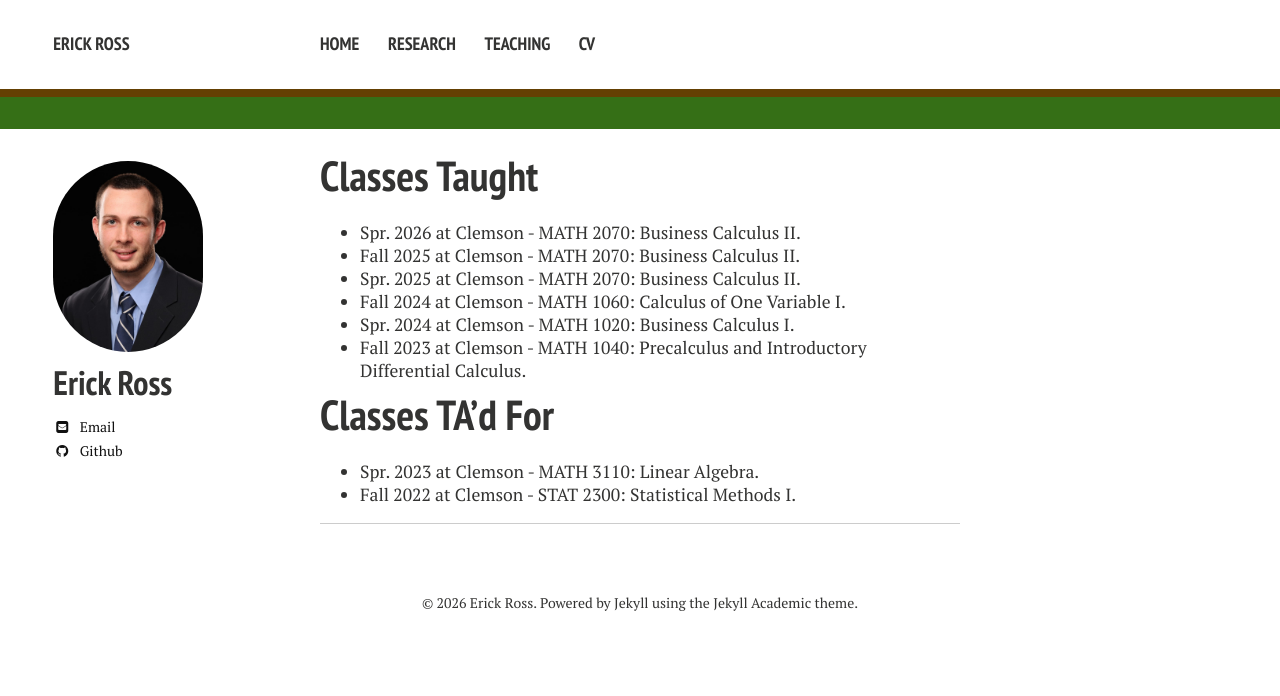
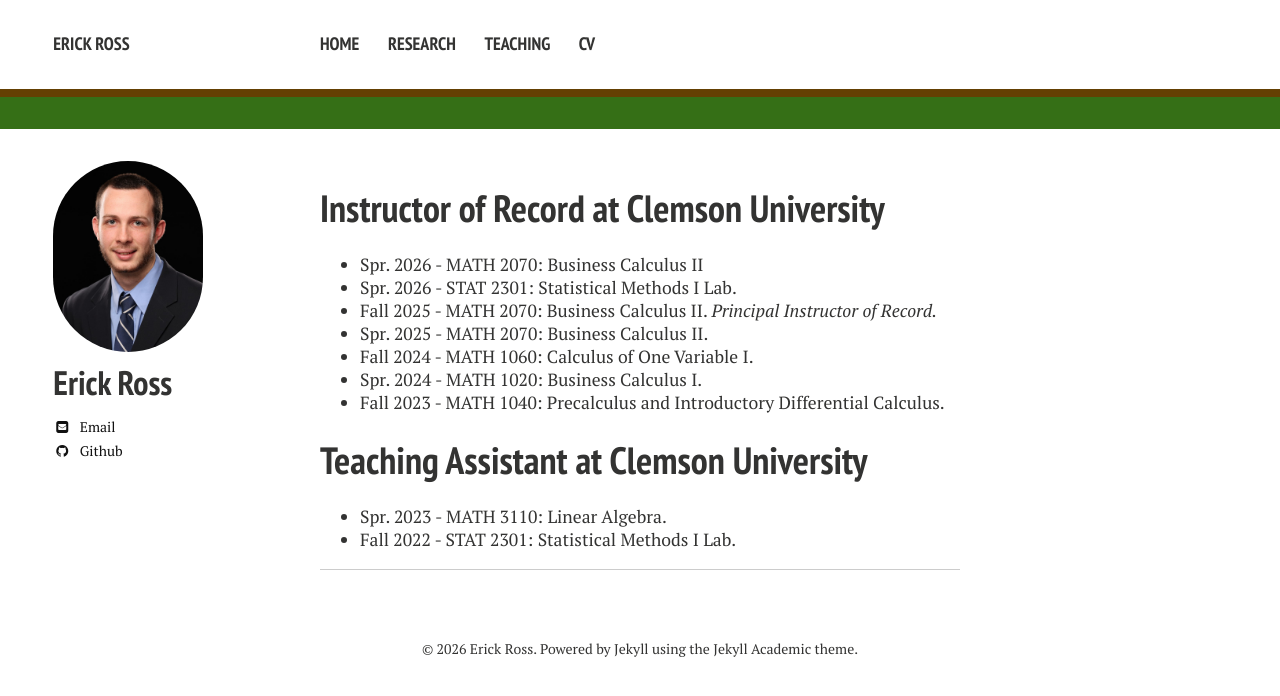
Before and after one commit to erick-ross/erick-ross.github.io, a Jekyll site: the page built from teaching.md, in a window 1280 px wide. Shown: the top 696 px of the page. Built offline with Jekyll 4.4.1, drawn with Linux system fonts in a browser that asks for light colours; nearby versions of some CDN libraries.

Commit message:
some updates

```diff
--- a/lmc-def.html
+++ b/lmc-def.html
@@ -147,9 +147,6 @@ When an instruction is read from memory the top digit is used to decide what to
 <td style="padding: 0;" width="5%" >&nbsp;</td>
 </tr>
 </tbody></table>
-</p><p>
-Note that the LMC computer cannot tell whether memory locations contain instructions or data. Most modern computers can segment their memory but there has to be a way for the output from one program the become the instructions of another. DAT is a fake instruction to tell the assembler that this location contains data.
-</p><p>
 
 </p><p>
 Note that the LMC computer cannot tell whether memory locations contain instructions or data. Most modern computers can segment their memory but there has to be a way for the output from one program the become the instructions of another. DAT is a fake instruction to tell the assembler that this location contains data.
--- a/teaching.md
+++ b/teaching.md
@@ -3,16 +3,17 @@ layout: page
 ---
 
 
-# Classes Taught
-- Spr. 2026 at Clemson - MATH 2070: Business Calculus II.
-- Fall 2025 at Clemson - MATH 2070: Business Calculus II.
-- Spr. 2025 at Clemson - MATH 2070: Business Calculus II.
-- Fall 2024 at Clemson - MATH 1060: Calculus of One Variable I.
-- Spr. 2024 at Clemson - MATH 1020: Business Calculus I.
-- Fall 2023 at Clemson - MATH 1040: Precalculus and Introductory Differential Calculus.
+## Instructor of Record at Clemson University
+- Spr. 2026 - MATH 2070: Business Calculus II
+- Spr. 2026 - STAT 2301: Statistical Methods I Lab.
+- Fall 2025 - MATH 2070: Business Calculus II. *Principal Instructor of Record.*
+- Spr. 2025 - MATH 2070: Business Calculus II.
+- Fall 2024 - MATH 1060: Calculus of One Variable I.
+- Spr. 2024 - MATH 1020: Business Calculus I.
+- Fall 2023 - MATH 1040: Precalculus and Introductory Differential Calculus.
 
 
 
-# Classes TA'd For
-- Spr. 2023 at Clemson - MATH 3110: Linear Algebra.
-- Fall 2022 at Clemson - STAT 2300: Statistical Methods I.
+## Teaching Assistant at Clemson University
+- Spr. 2023 - MATH 3110: Linear Algebra.
+- Fall 2022 - STAT 2301: Statistical Methods I Lab.
```
Also changed, not shown: cv.md (+1 -1 lines), research.md (+1 -0 lines), 1 other file.
